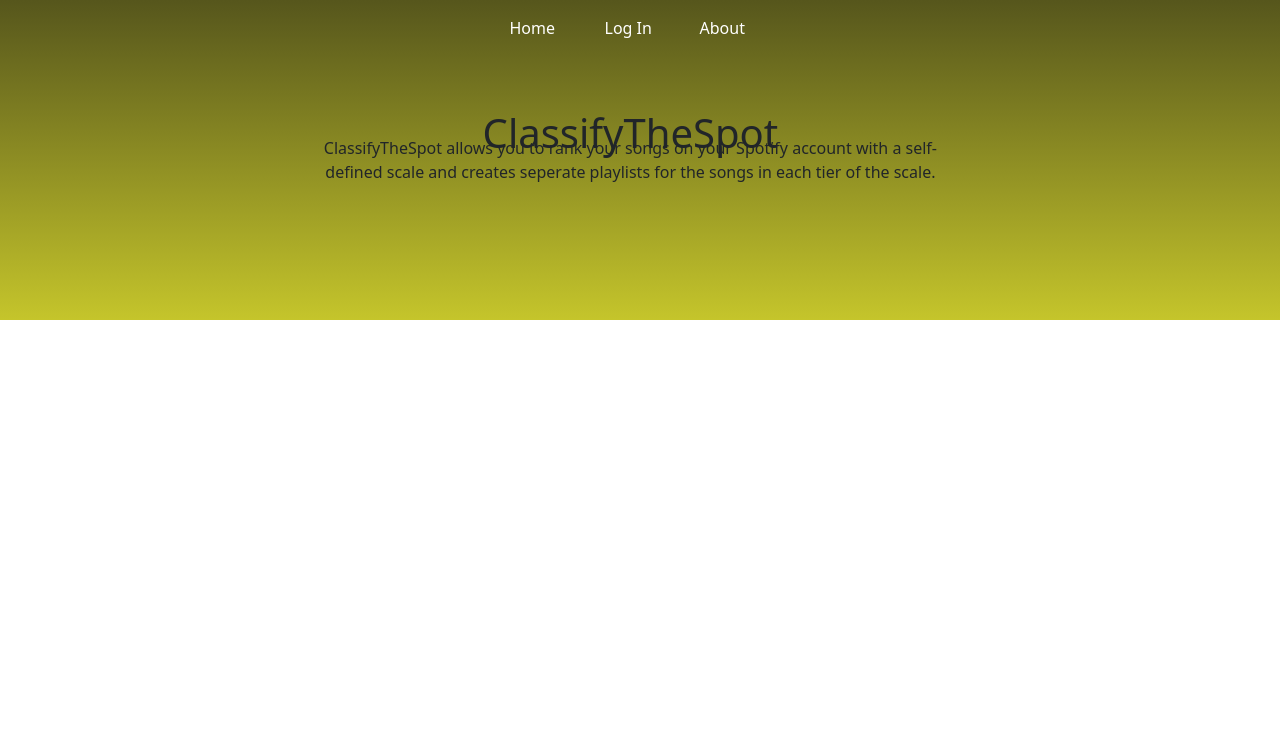
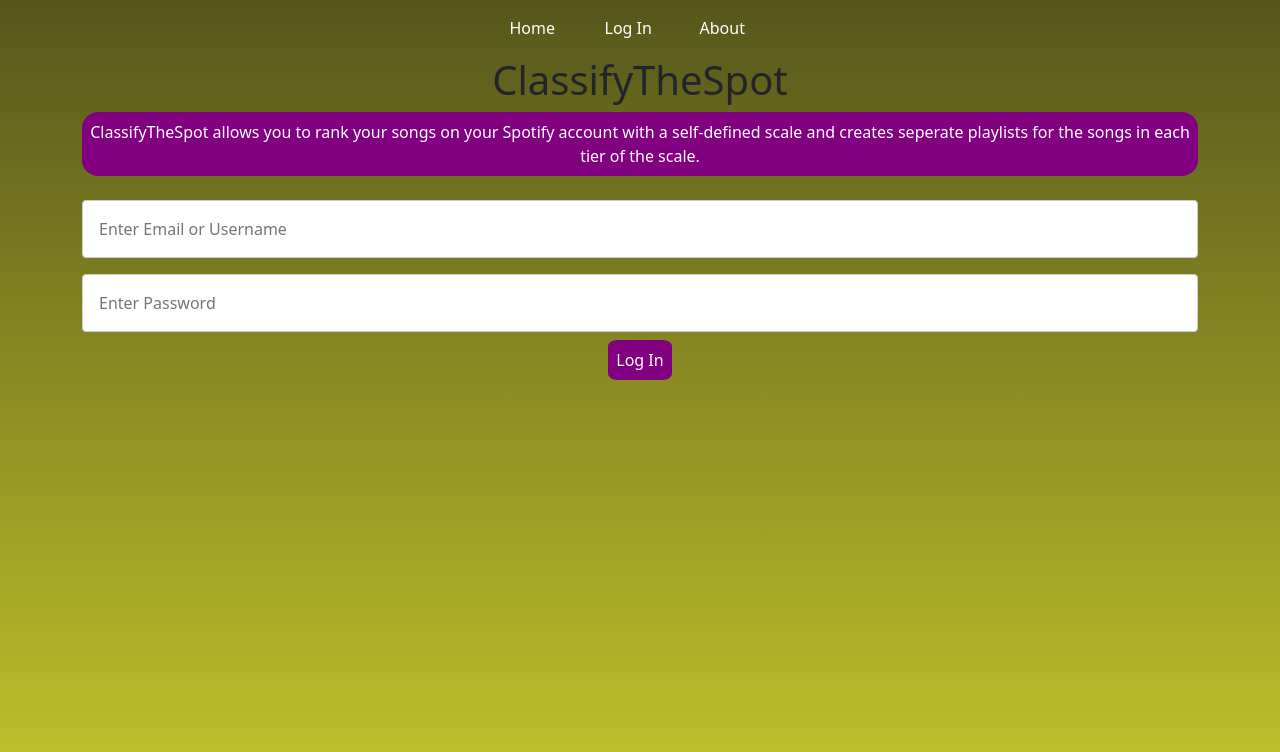
Before and after one commit to Justin-Turkiewicz/Spotify-Playlist-Modifier, a React (Create React App) app: page / in a window 1280 px wide. Shown: the top 752 px of the page. Built offline with nearby package versions, Linux system fonts and the light colour scheme.

Commit message:
Added title, gist, username & password inputs and login button

```diff
--- a/src/App.js
+++ b/src/App.js
@@ -1,11 +1,9 @@
 import * as React from 'react';
 import Main from './main.js';
-import Navbar from './pages/navbar/navbar.js';
 import './app.css';
 function App() {
   return (
           <div id="MainParent">
-            <Navbar />
             <Main />
           </div>
 
--- a/src/pages/home/home.js
+++ b/src/pages/home/home.js
@@ -1,8 +1,36 @@
 import * as React from 'react';
+import Navbar from '../navbar/navbar.js';
 import './home.scss';
 const Home = () =>  {
     return (
         <React.Fragment>
+        <div id="topBackground">
+            <div class="container" id="homeContainer">
+                <Navbar />
+                <div class="row justify-content-center" id="secondRow">
+                    <div class="col-xs-12 col-sm-12 col-md-12 col-lg-12" id="title">
+                        <h1>ClassifyTheSpot</h1>
+                    </div>
+                    <div class="col-xs-12 col-sm-12 col-md-12 col-lg-12" id="gistOfThePurpose">
+                        <p>ClassifyTheSpot allows you to rank your songs on your Spotify
+                            account with a self-defined scale and creates
+                            seperate playlists for the songs in each tier of the scale.
+                        </p>
+                    </div>
+                </div>
+                <div class="row" id="loginRow">
+                    <div class="col-xs-12 col-sm-12 col-md-12 col-lg-12" id="spotUsername">
+                        <input type="text" id="emailUsername" name="emailOrUsername" placeholder="Enter Email or Username" />
+                    </div>
+                    <div class="col-xs-12 col-sm-12 col-md-12 col-lg-12" id="spotUsername">
+                        <input type="text" id="password" name="password" placeholder="Enter Password" />
+                    </div>
+                    <div class="col-xs-12 col-sm-12 col-md-12 col-lg-12" id="spotUsername">
+                        <button id="logInSpotify">Log In</button>
+                    </div>
+                </div>
+            </div>
+        </div>
         </React.Fragment>
 
     );
--- a/src/pages/home/home.scss
+++ b/src/pages/home/home.scss
@@ -1,13 +1,49 @@
-$grid-breakpoints: (
-  xs: 0,
-  sm: 576px,
-  md: 768px,
-  lg: 992px,
-  xl: 1200px,
-  xxl: 1400px
-);
-// @include media-breakpoint-down(sm) {  }
-// @include media-breakpoint-down(md) {  }
-// @include media-breakpoint-down(lg) {  }
-// @include media-breakpoint-down(xl) {  }
-// @include media-breakpoint-down(xxl) {  }
+#topBackground{
+  width: 100%;
+  height: 100%;
+  padding-top: 1em;
+  background: linear-gradient(rgb(86, 86, 28), rgb(197, 197, 43));
+  position: relative;
+}
+#homeContainer{
+  width: 100%;
+  height: 100%;
+}
+#title{
+  position: relative;
+  text-align: center;
+}
+#gistOfThePurpose{
+  position: relative;
+  text-align: center;
+}
+#gistOfThePurpose > p{
+  background-color: purple;
+  color: white;
+  border-radius: 1em;
+  padding: 0.5em;
+  text-align: center;
+}
+#titleAndGist{
+  height: 10em;
+
+}
+#loginRow{
+  text-align: center;
+}
+input[type=text], select {
+  width: 100%;
+  padding: 1em 1em;
+  margin: 0.5em 0;
+  display: inline-block;
+  border: 1px solid #ccc;
+  border-radius: 4px;
+  box-sizing: border-box;
+}
+#logInSpotify{
+  background-color: purple;
+  color: white;
+  border-radius: 15%;
+  border-style: none;
+  padding: 0.5em;
+}
--- a/src/pages/navbar/navbar.js
+++ b/src/pages/navbar/navbar.js
@@ -3,8 +3,6 @@ import './navbar.scss';
 const NavBar = () =>  {
     return (
         <React.Fragment>
-            <div id="topBackground">
-                <div class="container">
             <div class="row justify-content-center" id="rowLinks">
                 <div class="col-xs-1 col-sm-1 col-md-1 col-lg-1" id="HomeNav">
                     <p>Home</p>
@@ -16,21 +14,6 @@ const NavBar = () =>  {
                     <p>About</p>
                 </div>
             </div>
-            </div>
-            <div class="container" id="titleAndGist">
-                <div class="row gy-5" id="secondRow">
-                    <div class="col-xs-6 col-sm-6 col-md-6 col-lg-6" id="title">
-                        <h1>ClassifyTheSpot</h1>
-                    </div>
-                    <div class="col-xs-6 col-sm-6 col-md-6 col-lg-6" id="gistOfThePurpose">
-                        <p>ClassifyTheSpot allows you to rank your songs on your Spotify account with a self-defined scale and creates
-                            seperate playlists for the songs in each tier of the scale.
-                        </p>
-                    </div>
-                </div>
-            </div>
-
-            </div>
         </React.Fragment>
 
     );
--- a/src/pages/navbar/navbar.scss
+++ b/src/pages/navbar/navbar.scss
@@ -1,39 +1,7 @@
-#topBackground{
-    height: 20em;
-    padding-top: 1em;
-    background: linear-gradient(rgb(86, 86, 28), rgb(197, 197, 43));
-    position: relative;
-}
 #rowLinks > .col-xs-1.col-sm-1.col-md-1.col-lg-1:hover {
     background-color: purple;
-    border-radius: 10px;
+    border-radius: 1em;
 }
 .col-xs-1.col-sm-1.col-md-1.col-lg-1 > p{
     color: white;
 }
-#linksTitleSpacer{
-    position: absolute;
-    height: 20%;
-}
-#title{
-    position: absolute;
-    left: 48.5%;
-    transform: translate(-48.5%, 0);
-    text-align: center;
-}
-#gistOfThePurpose{
-    position: absolute;
-    left: 48.5%;
-    top: 25%;
-    transform: translate(-48.5%, 0);
-    text-align: center;
-    height: 3em;
-    margin-top: 3.5em;
-}
-#titleAndGist{
-    height: 10em;
-    margin-top: 3.3em;
-}
-#secondRow{
-    height: 100%;
-}
```
Also changed, not shown: public/homeSpotify.webp (added). Lines whose indentation alone changed are shown as unchanged.
